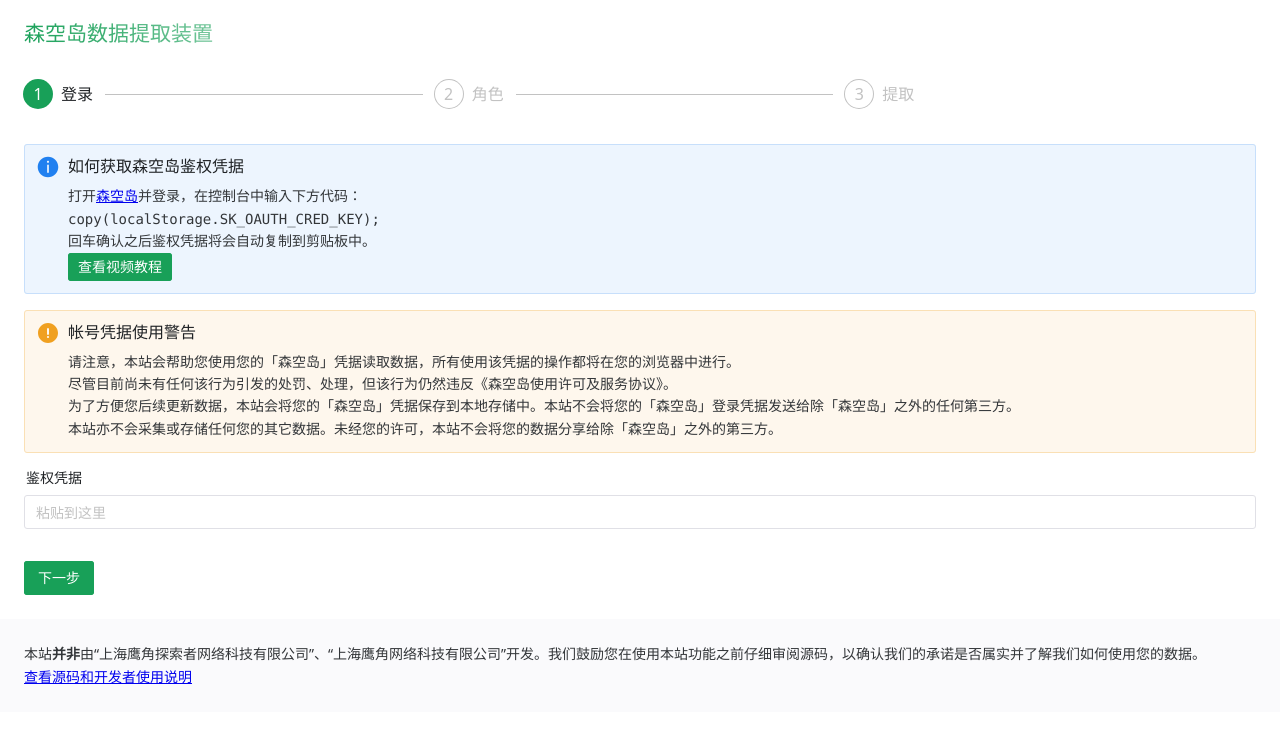
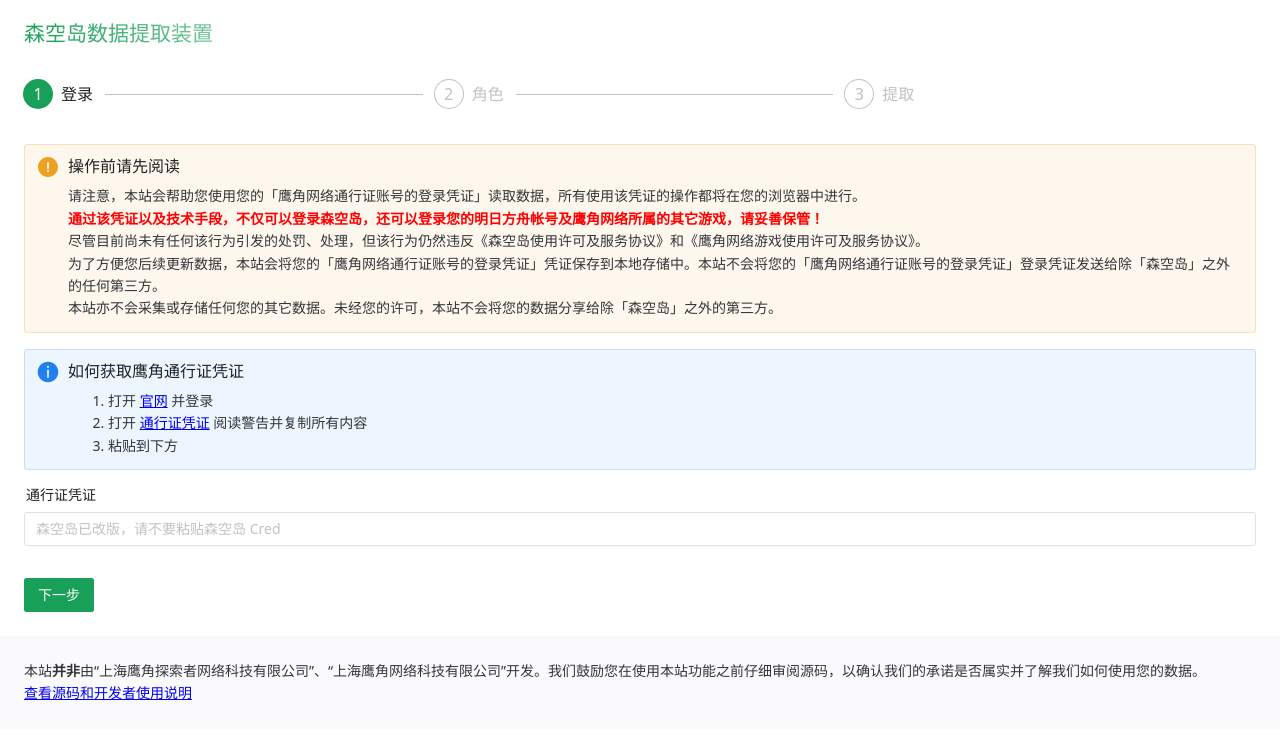
Before and after one commit to oott123/sklanding, a Vue app: page / in a window 1280 px wide. Shown: the top 738 px of the page. Built offline with nearby package versions, Linux system fonts and the light colour scheme.

Commit message:
feat: skland sign

```diff
--- a/package.json
+++ b/package.json
@@ -13,12 +13,14 @@
     "format": "prettier --write src/"
   },
   "dependencies": {
+    "js-md5": "^0.7.3",
     "vue": "^3.3.4"
   },
   "devDependencies": {
     "@ainou/code-style": "^0.0.25",
     "@rushstack/eslint-patch": "^1.3.2",
     "@tsconfig/node18": "^18.2.0",
+    "@types/js-md5": "^0",
     "@types/node": "16",
     "@typescript-eslint/eslint-plugin": "^6.4.1",
     "@typescript-eslint/parser": "^6.4.1",
--- a/src/components/Main.vue
+++ b/src/components/Main.vue
@@ -1,15 +1,18 @@
 <script setup lang="ts">
 import { onMounted, ref } from 'vue'
-import { useDialog, useLoadingBar, useMessage } from 'naive-ui'
-import guideVideo from '../assets/sklanding-guide.mp4'
+import { c, useDialog, useLoadingBar, useMessage } from 'naive-ui'
+import { signSkLand } from '@/utils/sign'
 
 const message = useMessage()
 const loadingBar = useLoadingBar()
 const dialog = useDialog()
-const cred = ref(localStorage.sklandCred ?? '')
+
+const yjPassToken = ref(localStorage.yjPassToken ?? '')
+const skLandCred = ref('')
+const skLandToken = ref('')
+
 const step = ref(1)
 const isLoading = ref(false)
-const showGuideVideo = ref(false)
 
 const predefinedScopes = [
   { path: `status.uid`, desc: '玩家 UID', class: 'asdfghjkl' },
@@ -82,6 +85,7 @@
     }
   }
 }
+
 function handleSkLand(data: any) {
   if (data.code === 0) {
     return data.data
@@ -90,16 +94,53 @@
   }
 }
 
+async function fetchSkLand(path: string, cred: string, token: string, body?: any) {
+  const res = await fetch(`https://zonai.skland.com${path}`, {
+    ...(body
+      ? {
+          body: JSON.stringify(body),
+          method: 'POST',
+        }
+      : {}),
+    headers: {
+      Cred: cred,
+      ...(await signSkLand(path, token)),
+      ...(body ? { 'Content-Type': 'application/json' } : {}),
+    },
+  })
+
+  return handleSkLand(await res.json())
+}
+
 const bindings = ref([] as Array<{ channelName: string; nickName: string; uid: string; isDefault: boolean }>)
 
 const getBindingList = wrap(async () => {
-  const res = await fetch('https://zonai.skland.com/api/v1/game/player/binding', {
-    headers: {
-      Cred: cred.value,
-      platform: '1',
-    },
+  const grant = await (
+    await fetch('https://cors-anywhere.herokuapp.com/https://as.hypergryph.com/user/oauth2/v2/grant', {
+      method: 'POST',
+      body: JSON.stringify({
+        token: yjPassToken.value,
+        appCode: '4ca99fa6b56cc2ba',
+        type: 0,
+      }),
+      headers: {
+        'Content-Type': 'application/json',
+      },
+    })
+  ).json()
+
+  if (grant.status !== 0) {
+    throw new Error(`登录森空岛失败： ${grant.msg}`)
+  }
+
+  const { cred, token } = await fetchSkLand('/api/v1/user/auth/generate_cred_by_code', '', '', {
+    code: grant.data.code,
+    kind: 1,
   })
-  const data = handleSkLand(await res.json())
+  skLandCred.value = cred
+  skLandToken.value = token
+
+  const data = await fetchSkLand('/api/v1/game/player/binding', cred, token)
   localStorage.sklandCred = cred.value
   bindings.value = data.list.find((x: any) => x.appCode === 'arknights')?.bindingList ?? []
   step.value = 2
@@ -112,13 +153,11 @@
 const filteredScopes = ref<typeof predefinedScopes>([])
 
 const getInfo = wrap(async (uid: string) => {
-  const res = await fetch(`https://zonai.skland.com/api/v1/game/player/info?uid=${uid}`, {
-    headers: {
-      Cred: cred.value,
-      platform: '1',
-    },
-  })
-  const data = handleSkLand(await res.json())
+  if (localStorage.sklandCred) {
+    localStorage.removeItem('sklandCred')
+  }
+
+  const data = await fetchSkLand(`/api/v1/game/player/info?uid=${uid}`, skLandCred.value, skLandToken.value)
   info.value = data
   filename.value = 'arknights-dump.json'
   try {
@@ -127,6 +166,7 @@
     const name = data.status?.name
     filename.value = `arknights-dump-${uid}-${name}-${ts}.json`
   } catch {}
+
   {
     const source = JSON.parse(JSON.stringify(info.value))
     if (scopes) {
@@ -197,6 +237,17 @@
     },
   })
 }
+
+onMounted(() => {
+  if (localStorage.sklandCred) {
+    localStorage.sklandCred = '***'
+    dialog.warning({
+      title: '改版提醒',
+      content: '由于森空岛改版，提取操作已经发生改变。请重新按照网页的新方法操作。',
+      positiveText: '知道了，我会看的',
+    })
+  }
+})
 </script>
 
 <template>
@@ -212,34 +263,47 @@
           <n-step title="提取" />
         </n-steps>
       </n-layout-header>
-      <n-modal v-model:show="showGuideVideo">
-        <video controls :src="guideVideo" style="max-width: 80%; max-height: 80%"></video>
-      </n-modal>
       <n-layout-content content-style="padding: 24px;">
         <div v-if="step == 1">
           <n-space vertical>
-            <n-alert title="如何获取森空岛鉴权凭据" type="info">
-              打开<a href="https://www.skland.com" target="_blank">森空岛</a>并登录，在控制台中输入下方代码：
+            <n-alert title="操作前请先阅读" type="warning">
+              请注意，本站会帮助您使用您的「鹰角网络通行证账号的登录凭证」读取数据，所有使用该凭证的操作都将在您的浏览器中进行。
               <br />
-              <n-code code="copy(localStorage.SK_OAUTH_CRED_KEY);" language="javascript" inline />
+              <strong class="red">
+                通过该凭证以及技术手段，不仅可以登录森空岛，还可以登录您的明日方舟帐号及鹰角网络所属的其它游戏，请妥善保管！
+              </strong>
               <br />
-              回车确认之后鉴权凭据将会自动复制到剪贴板中。
+              尽管目前尚未有任何该行为引发的处罚、处理，但该行为仍然违反《森空岛使用许可及服务协议》和《鹰角网络游戏使用许可及服务协议》。
               <br />
-              <n-button size="small" type="primary" @click="showGuideVideo = true">查看视频教程</n-button>
-            </n-alert>
-            <div></div>
-            <n-alert title="帐号凭据使用警告" type="warning">
-              请注意，本站会帮助您使用您的「森空岛」凭据读取数据，所有使用该凭据的操作都将在您的浏览器中进行。
-              <br />
-              尽管目前尚未有任何该行为引发的处罚、处理，但该行为仍然违反《森空岛使用许可及服务协议》。
-              <br />
-              为了方便您后续更新数据，本站会将您的「森空岛」凭据保存到本地存储中。本站不会将您的「森空岛」登录凭据发送给除「森空岛」之外的任何第三方。
+              为了方便您后续更新数据，本站会将您的「鹰角网络通行证账号的登录凭证」凭证保存到本地存储中。本站不会将您的「鹰角网络通行证账号的登录凭证」登录凭证发送给除「森空岛」之外的任何第三方。
               <br />
               本站亦不会采集或存储任何您的其它数据。未经您的许可，本站不会将您的数据分享给除「森空岛」之外的第三方。
             </n-alert>
             <div></div>
-            <n-form-item label="鉴权凭据">
-              <n-input v-model:value="cred" type="password" placeholder="粘贴到这里"></n-input>
+            <n-alert title="如何获取鹰角通行证凭证" type="info">
+              <ol>
+                <li>
+                  打开
+                  <a href="https://ak.hypergryph.com/user" target="_blank" rel="noopener noreferer">官网</a>
+                  并登录
+                </li>
+                <li>
+                  打开
+                  <a href="https://web-api.hypergryph.com/account/info/hg" target="_blank" rel="noopener noreferer"
+                    >通行证凭证</a
+                  >
+                  阅读警告并复制所有内容
+                </li>
+                <li>粘贴到下方</li>
+              </ol>
+            </n-alert>
+            <div></div>
+            <n-form-item label="通行证凭证">
+              <n-input
+                v-model:value="yjPassToken"
+                type="password"
+                placeholder="森空岛已改版，请不要粘贴森空岛 Cred"
+              ></n-input>
             </n-form-item>
             <n-button type="primary" @click="getBindingList" :loading="isLoading">下一步</n-button>
           </n-space>
@@ -312,6 +376,10 @@
 .n-layout-footer {
   padding: 24px;
 }
+
+.red {
+  color: red;
+}
 </style>
 
 <style>
@@ -328,4 +396,8 @@
   color: red;
   font-weight: bold;
 }
+
+ol {
+  margin: 0;
+}
 </style>
--- /dev/null
+++ b/src/utils/sign.ts
@@ -0,0 +1,48 @@
+import md5 from 'js-md5'
+
+export async function signSkLand(path: string, token: string) {
+  const timestamp = `${Math.floor(Date.now() / 1000)}`
+  const platform = '3'
+  const dId = navigator.userAgent
+  const vName = '1.0.0'
+
+  const headers = {
+    dId,
+    platform,
+    timestamp,
+    vName,
+  }
+  if (!token) {
+    return headers
+  }
+
+  const signPayload = `${path.replace(
+    /\?/,
+    '',
+  )}${timestamp}{"platform":"${platform}","timestamp":"${timestamp}","dId":${JSON.stringify(dId)},"vName":"${vName}"}`
+
+  const key = await crypto.subtle.importKey('raw', encodeUTF8(token), { name: 'HMAC', hash: 'SHA-256' }, true, ['sign'])
+  const intPayload = await crypto.subtle.sign({ name: 'HMAC', hash: 'SHA-256' }, key, encodeUTF8(signPayload))
+
+  const res = md5.hex(buf2hex(intPayload))
+
+  return {
+    ...headers,
+    Sign: res,
+  }
+}
+
+const utf8decoder = new TextDecoder()
+const utf8encoder = new TextEncoder()
+
+export function decodeUTF8(buf: Uint8Array) {
+  return utf8decoder.decode(buf)
+}
+
+export function encodeUTF8(str: string) {
+  return utf8encoder.encode(str)
+}
+
+function buf2hex(buffer: ArrayBuffer) {
+  return [...new Uint8Array(buffer)].map((x) => x.toString(16).padStart(2, '0')).join('')
+}
```
Also changed, not shown: 2 other files (tests, documents, lock files or other folders).
